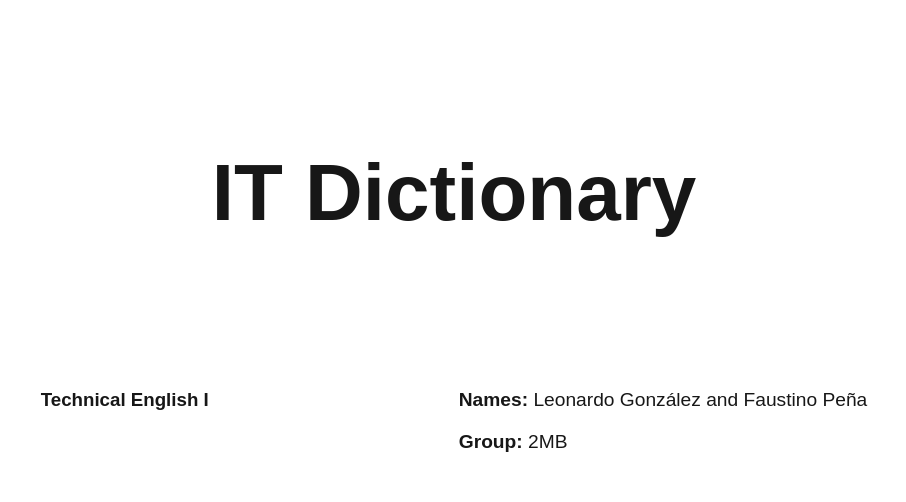
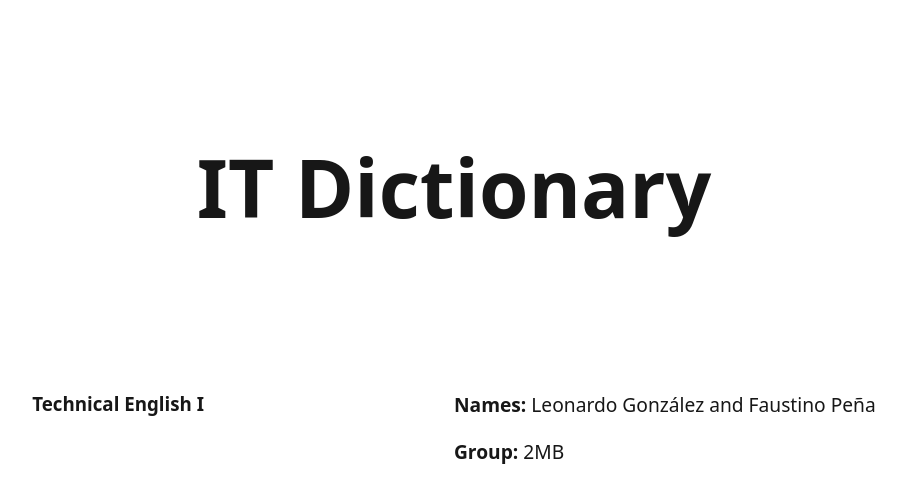
Before and after one commit to legodev/dictionary, a Next.js app: page / in a window 1280 px wide. Shown: the top 502 px of the page, without its empty margins (186-1092 px from the left). Built offline with nearby package versions, Linux system fonts and the light colour scheme.

Commit message:
Modifying styles

```diff
--- a/src/app/globals.css
+++ b/src/app/globals.css
@@ -20,7 +20,7 @@
 body {
   color: var(--foreground);
   background: var(--background);
-  font-family: Arial, Helvetica, sans-serif;
+  font-family: system-ui, -apple-system, sans-serif;
   -webkit-font-smoothing: antialiased;
   -moz-osx-font-smoothing: grayscale;
   display: flex;
--- a/src/app/index/page.module.css
+++ b/src/app/index/page.module.css
@@ -1,7 +1,3 @@
-html {
-  font-family: system-ui, -apple-system, sans-serif;
-}
-
 .mainContainer {
   display: flex;
   height: calc(100vh - 100px);
--- a/src/app/page.module.css
+++ b/src/app/page.module.css
@@ -1,7 +1,3 @@
-html {
-  font-family: system-ui, -apple-system, sans-serif;
-}
-
 .mainContainer,
 .sectionArticle {
   display: flex;
```
